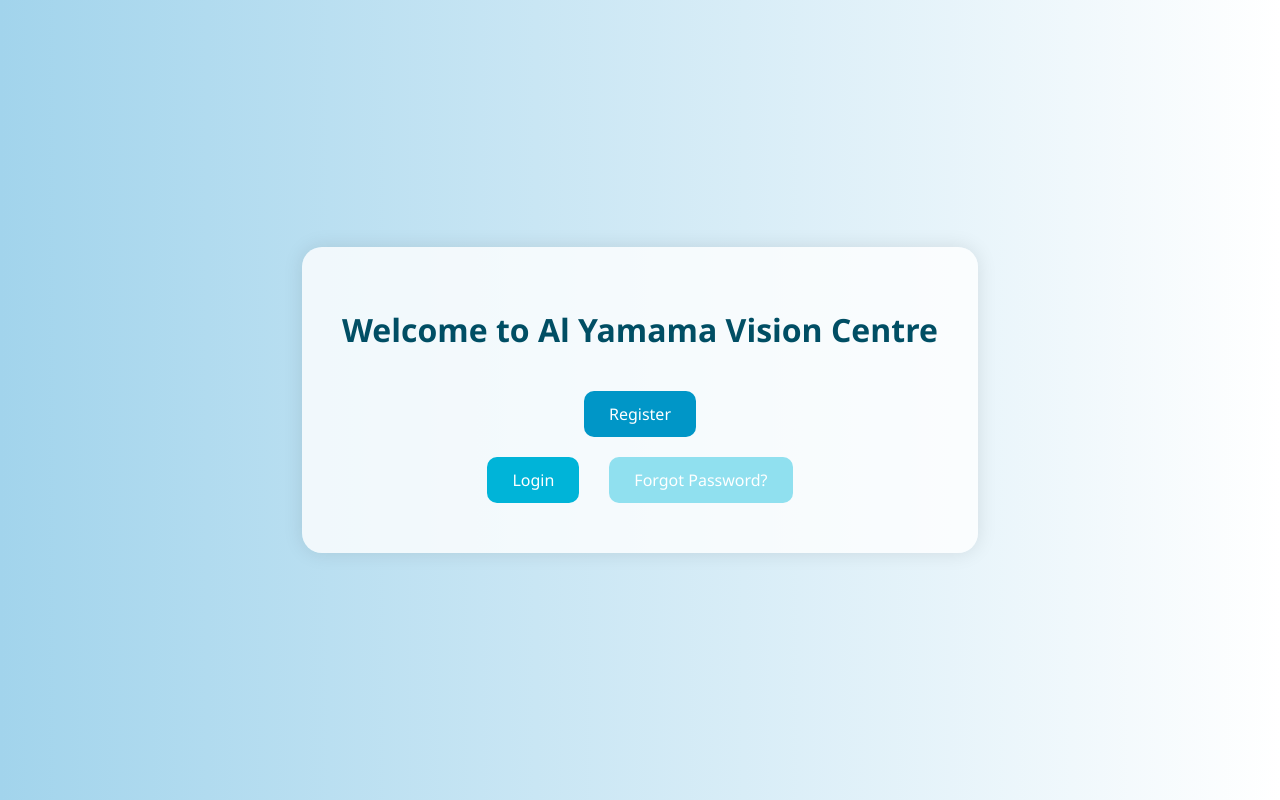
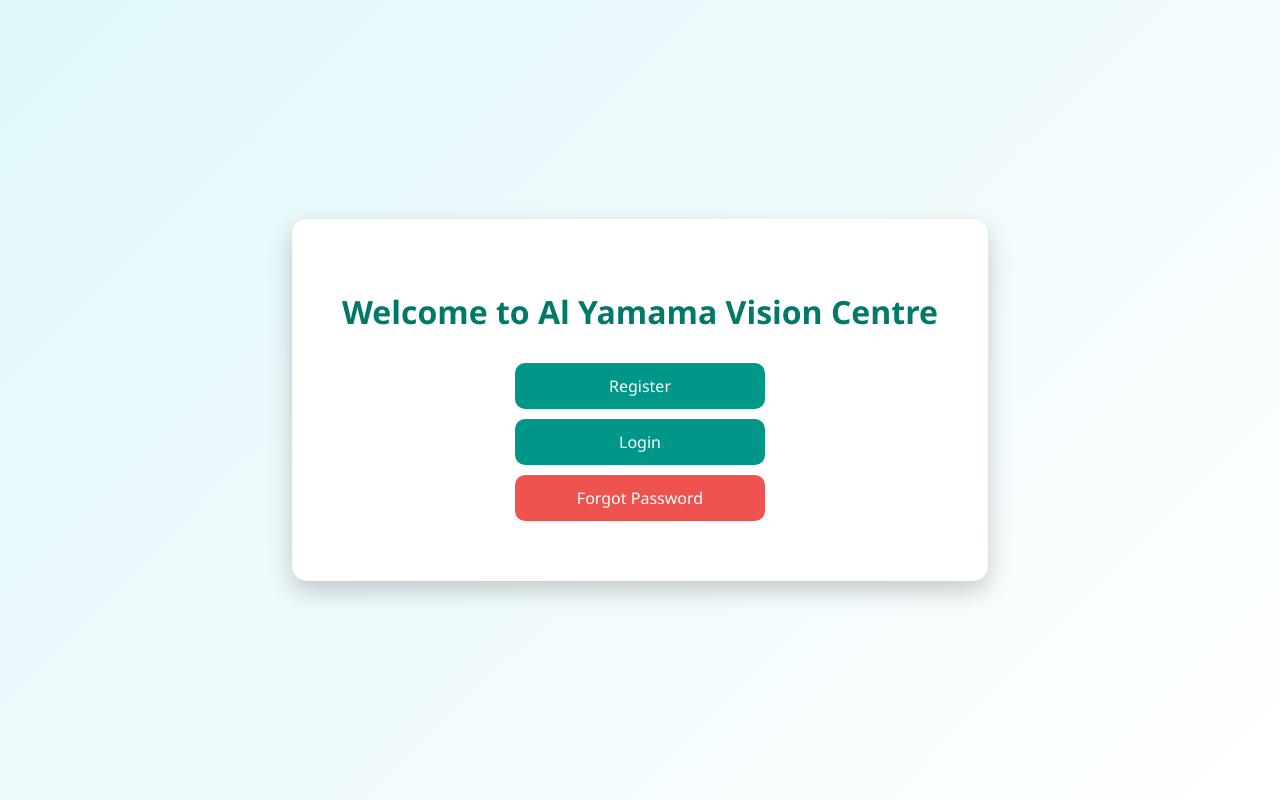
Before and after one commit to yasinarafath2/al-yamama-vision-centre, a website: page index.html in a window 1280 px wide. Drawn offline with Linux system fonts and the light colour scheme.

Commit message:
Add files via upload

```diff
--- a/index.html
+++ b/index.html
@@ -4,20 +4,58 @@
   <meta charset="UTF-8" />
   <meta name="viewport" content="width=device-width, initial-scale=1.0"/>
   <title>Al Yamama Vision Centre</title>
-  <link rel="stylesheet" href="style.css" />
+  <style>
+    body {
+      margin: 0;
+      padding: 0;
+      font-family: 'Segoe UI', sans-serif;
+      background: linear-gradient(135deg, #e0f7fa, #ffffff);
+      display: flex;
+      justify-content: center;
+      align-items: center;
+      height: 100vh;
+    }
+    .container {
+      background: white;
+      padding: 50px;
+      border-radius: 15px;
+      box-shadow: 0 10px 25px rgba(0,0,0,0.2);
+      text-align: center;
+    }
+    h1 {
+      color: #00796b;
+      margin-bottom: 30px;
+    }
+    .btn {
+      display: block;
+      margin: 10px auto;
+      padding: 12px 25px;
+      font-size: 16px;
+      background-color: #009688;
+      color: white;
+      border: none;
+      border-radius: 10px;
+      text-decoration: none;
+      width: 200px;
+      transition: background-color 0.3s ease;
+    }
+    .btn:hover {
+      background-color: #004d40;
+    }
+    .btn-forgot {
+      background-color: #ef5350;
+    }
+    .btn-forgot:hover {
+      background-color: #b71c1c;
+    }
+  </style>
 </head>
 <body>
   <div class="container">
-    <h1 class="title">Welcome to Al Yamama Vision Centre</h1>
-
-    <div class="buttons">
-      <a href="register.html" class="btn register">Register</a>
-
-      <div class="login-group">
-        <a href="login.html" class="btn login">Login</a>
-        <a href="forgot.html" class="btn forgot">Forgot Password?</a>
-      </div>
-    </div>
+    <h1>Welcome to Al Yamama Vision Centre</h1>
+    <a class="btn" href="register.html">Register</a>
+    <a class="btn" href="login.html">Login</a>
+    <a class="btn btn-forgot" href="forgot.html">Forgot Password</a>
   </div>
 </body>
 </html>
```
